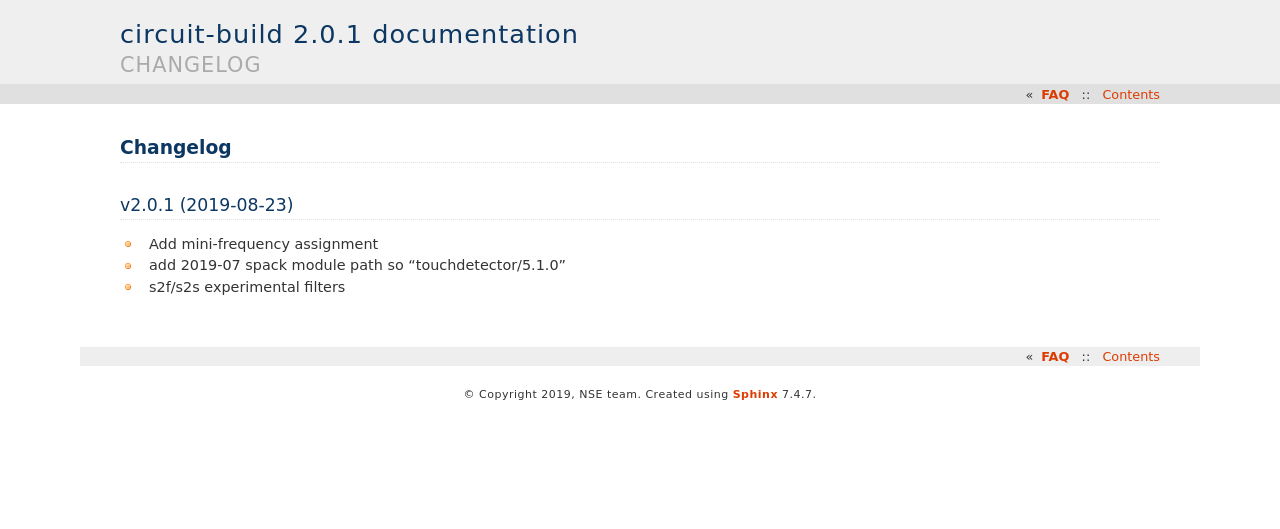
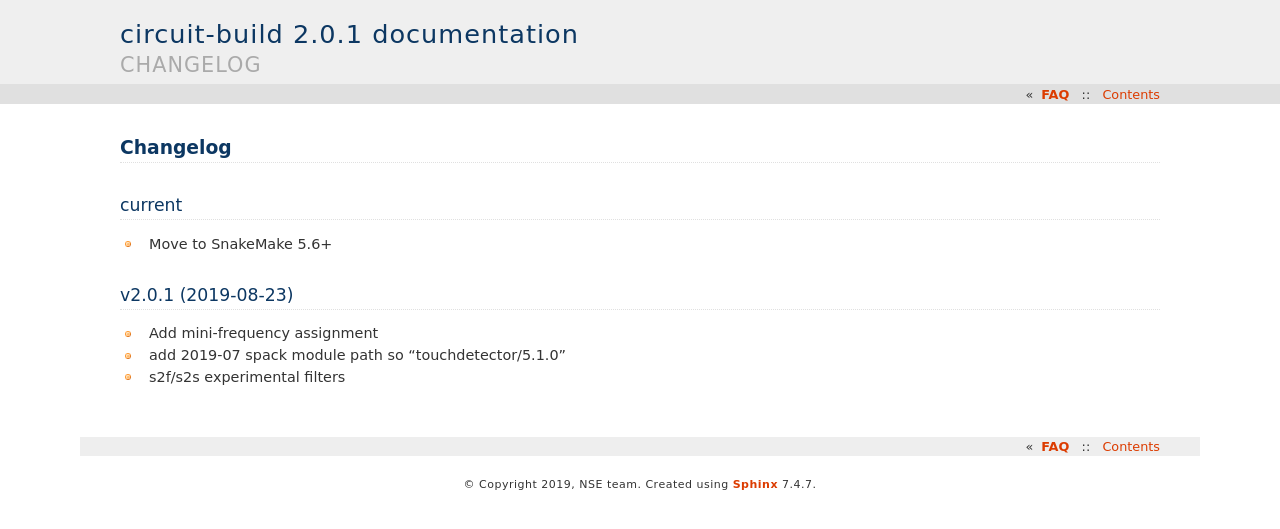
Before and after one commit to BlueBrain/circuit-build, a Sphinx documentation site: the page built from doc/source/changelog.rst, in a window 1280 px wide. Shown: the top 529 px of the page. Built offline with Sphinx 7.4.7, drawn with Linux system fonts in a browser that asks for light colours.

Commit message:
Move to snakemake 5.6.0
Change-Id: Id09bfbf0d0be37555bb2e616ea8c7bf113bf150c

```diff
--- a/doc/source/changelog.rst
+++ b/doc/source/changelog.rst
@@ -1,6 +1,9 @@
 Changelog
 ^^^^^^^^^
 
+current
+-------
+* Move to SnakeMake 5.6+
 
 v2.0.1 (2019-08-23)
 -------------------
--- a/doc/source/tutorial.rst
+++ b/doc/source/tutorial.rst
@@ -38,7 +38,7 @@ On BB5 cluster `snakemake` is available as a module:
 
 .. code-block:: bash
 
-    $ module load nix/py36/snakemake
+    $ module load snakemake
 
 `snakemake` can run all the tasks locally or launch every task in a separate `Slurm` allocation.
 In practice the latter option is preferred, please refer to :ref:`ref-cluster-config` section for the details.
```
Also changed, not shown: 1 other file.
